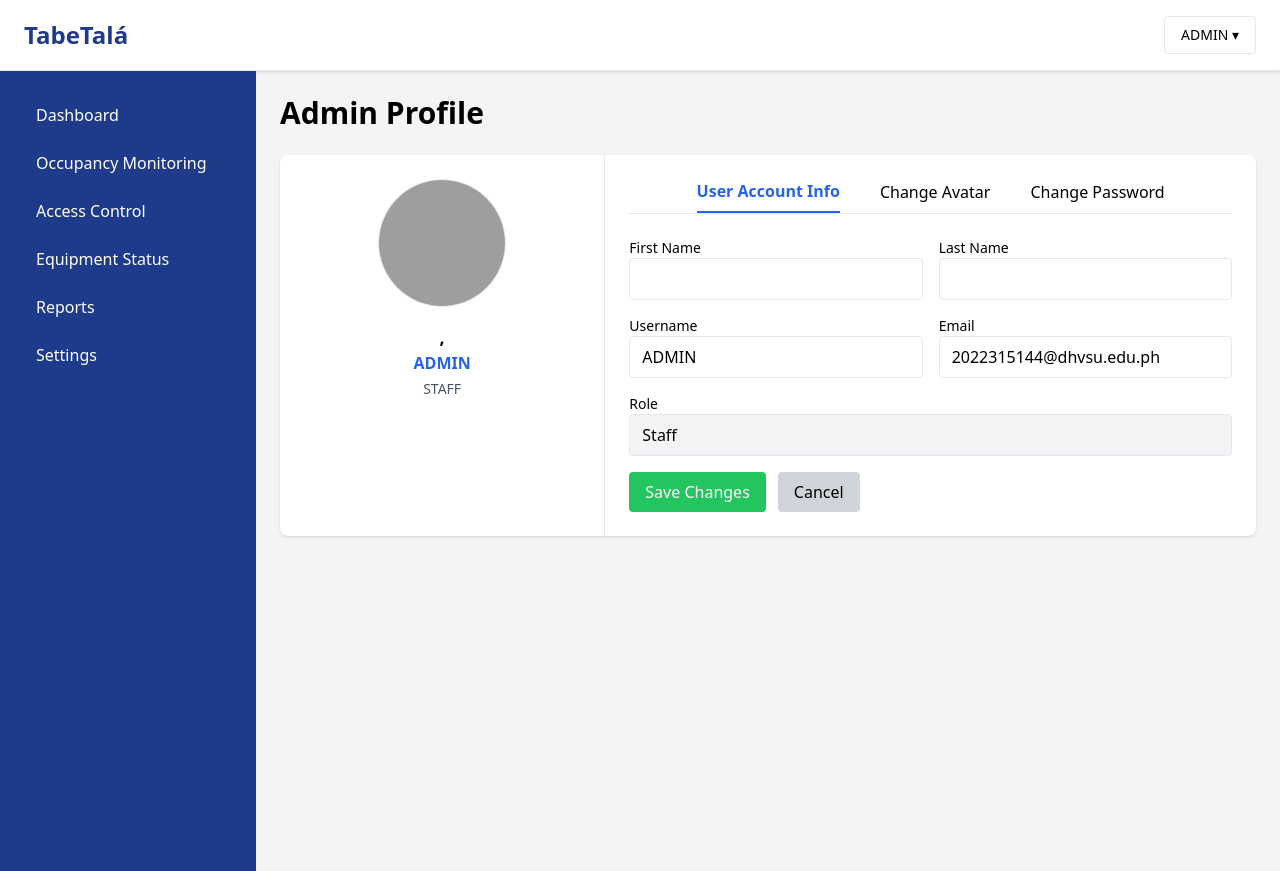
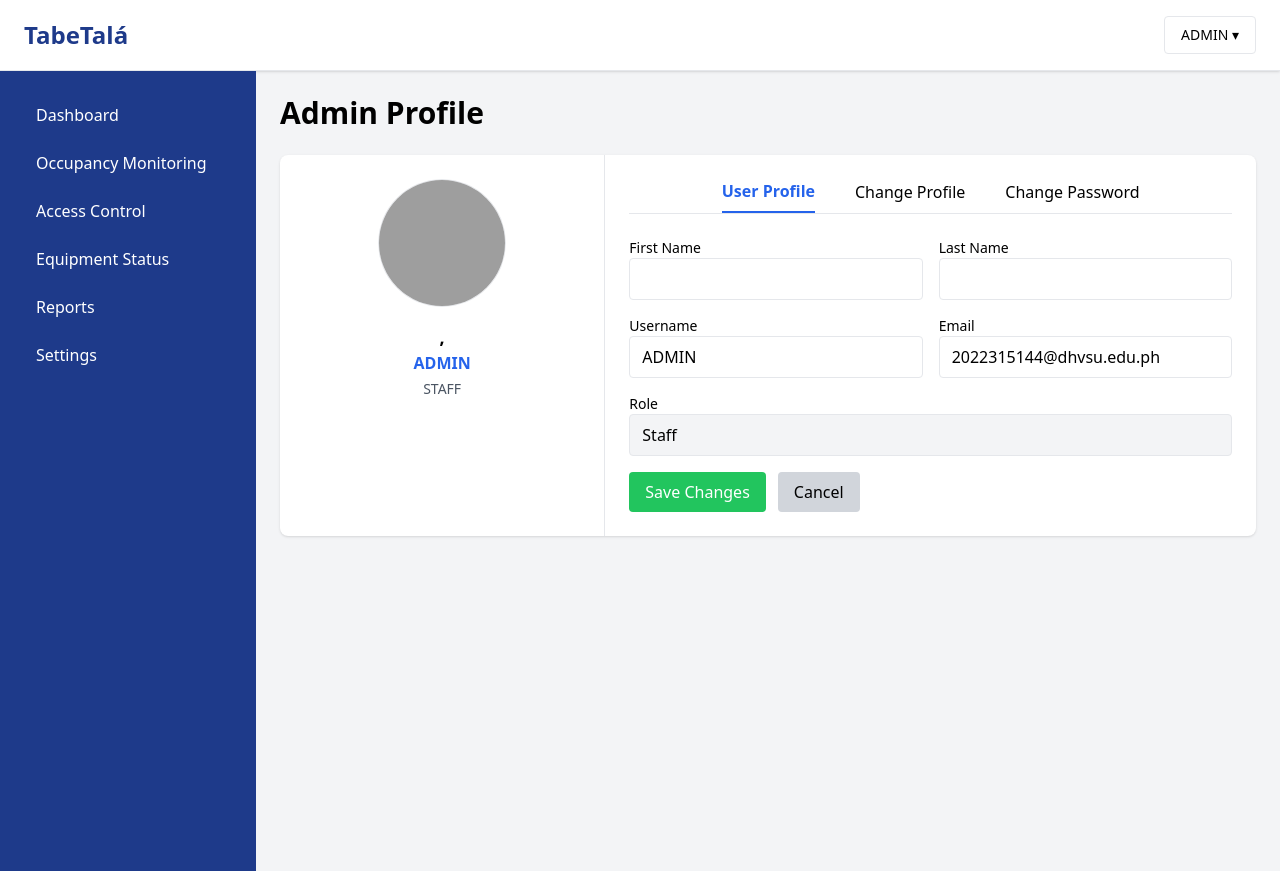
Before and after one commit to Ronalynsia/Tabetala, a PHP site: page /admin.php in a window 1280 px wide. Run offline with PHP 8.4, Linux system fonts and the light colour scheme; a user stored in the database is signed in; data comes from the database, SQL or seed files in the repository; some libraries are stand-ins or nearby versions; grey boxes are pictures that could not be loaded.

Commit message:
Update admin.php

```diff
--- a/Tabetala/admin.php
+++ b/Tabetala/admin.php
@@ -42,7 +42,7 @@ if (!$user) {
     exit;
 }
 
-// Flash messages from update_profile.php
+// Flash messages
 $success = $_SESSION['profile_success'] ?? null;
 $errors  = $_SESSION['profile_errors'] ?? null;
 unset($_SESSION['profile_success'], $_SESSION['profile_errors']);
@@ -133,15 +133,19 @@ unset($_SESSION['profile_success'], $_SESSION['profile_errors']);
         <div class="border-b mb-6 flex justify-center space-x-10">
           <button id="user-info-tab" onclick="showTab('user-info')"
                   class="tab-link border-b-2 border-blue-600 text-blue-600 font-semibold pb-2">
-            User Account Info
+            User Profile
           </button>
           <button id="change-avatar-tab" onclick="showTab('change-avatar')"
-                  class="tab-link pb-2">Change Avatar</button>
+                  class="tab-link pb-2">
+            Change Profile
+          </button>
           <button id="change-password-tab" onclick="showTab('change-password')"
-                  class="tab-link pb-2">Change Password</button>
+                  class="tab-link pb-2">
+            Change Password
+          </button>
         </div>
 
-        <!-- User Info Tab -->
+        <!-- User Profile Tab -->
         <div id="user-info" class="tab-pane">
           <form action="update_profile.php" method="POST" class="space-y-4">
             <input type="hidden" name="user_id" value="<?= (int)($user['id'] ?? 0) ?>">
@@ -186,11 +190,11 @@ unset($_SESSION['profile_success'], $_SESSION['profile_errors']);
           </form>
         </div>
 
-        <!-- Change Avatar Tab -->
+        <!-- Change Profile Tab -->
         <div id="change-avatar" class="tab-pane hidden">
           <form action="update_avatar.php" method="POST" enctype="multipart/form-data" class="space-y-4">
             <div>
-              <label class="block text-sm">Upload New Avatar</label>
+              <label class="block text-sm">Upload New Profile Image</label>
               <input type="file" name="avatar" accept="image/*"
                      class="w-full border rounded px-3 py-2">
             </div>
```
